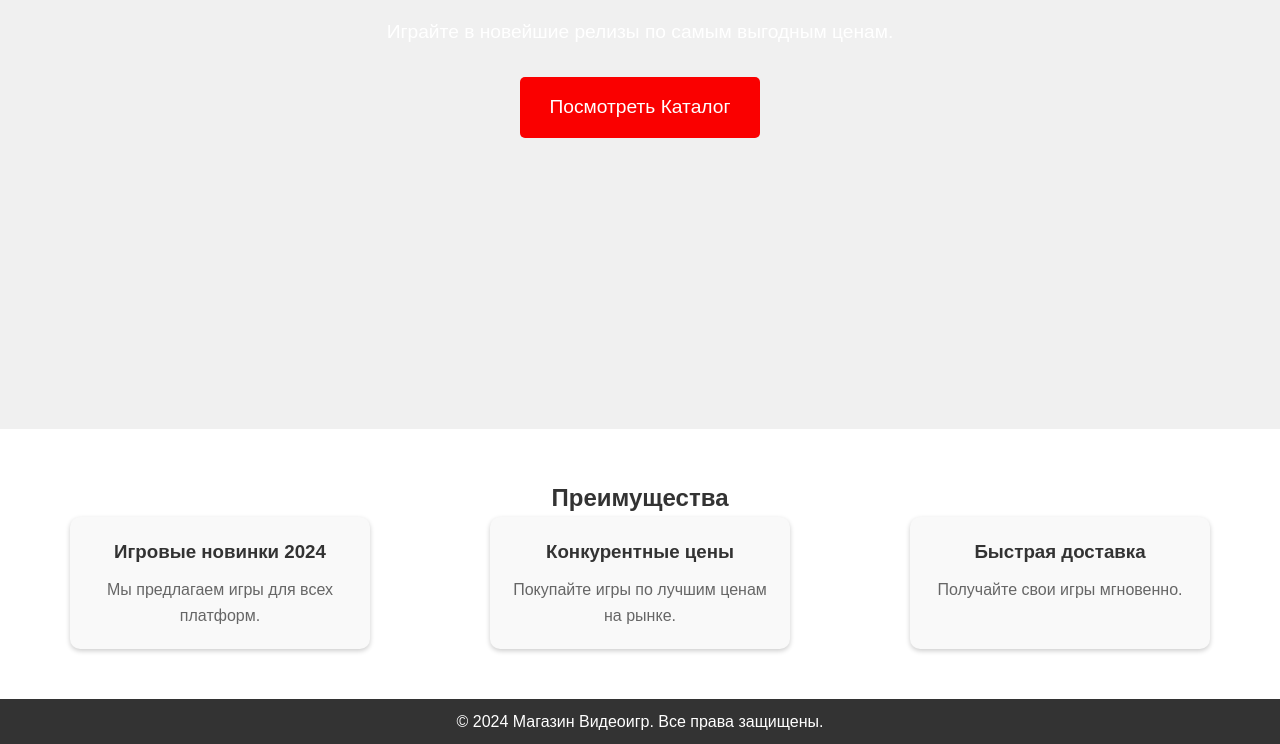
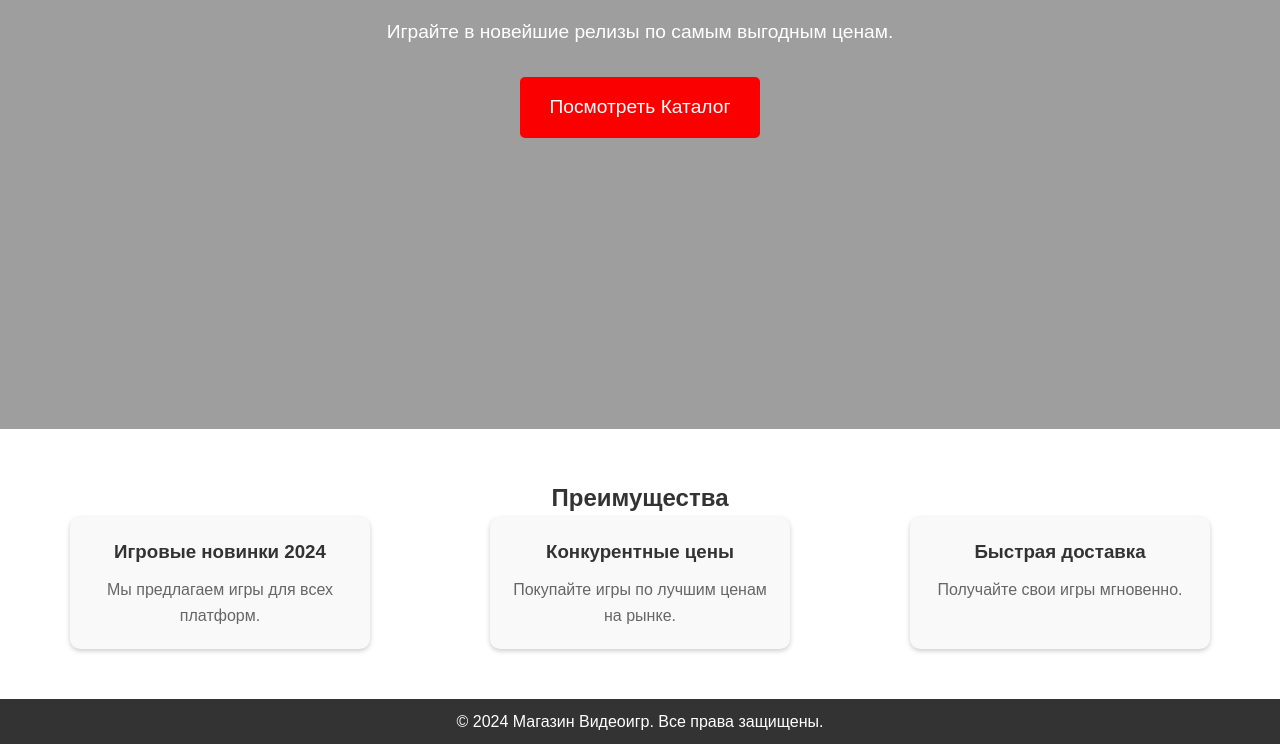
Before and after one commit to Ridi1337/VideoGameStore, a plain HTML site: page index.html in a window 1280 px wide. Shown: the part 371-1115 px from the top of the page. Drawn offline with Linux system fonts and the light colour scheme; the site is published under a folder, as on GitHub Pages, so addresses that start at the root find nothing.

Commit message:
Update Main.css

```diff
--- a/Main.css
+++ b/Main.css
@@ -51,7 +51,7 @@ nav ul li a:hover {
 
 /* Главный раздел (Hero) */
 .hero {
-    background-image: url('/Images/Darksouls.png');
+    background-image: url('./Images/Darksouls.png');
     background-size: cover;
     background-position: center;
     height: 100vh;
```
